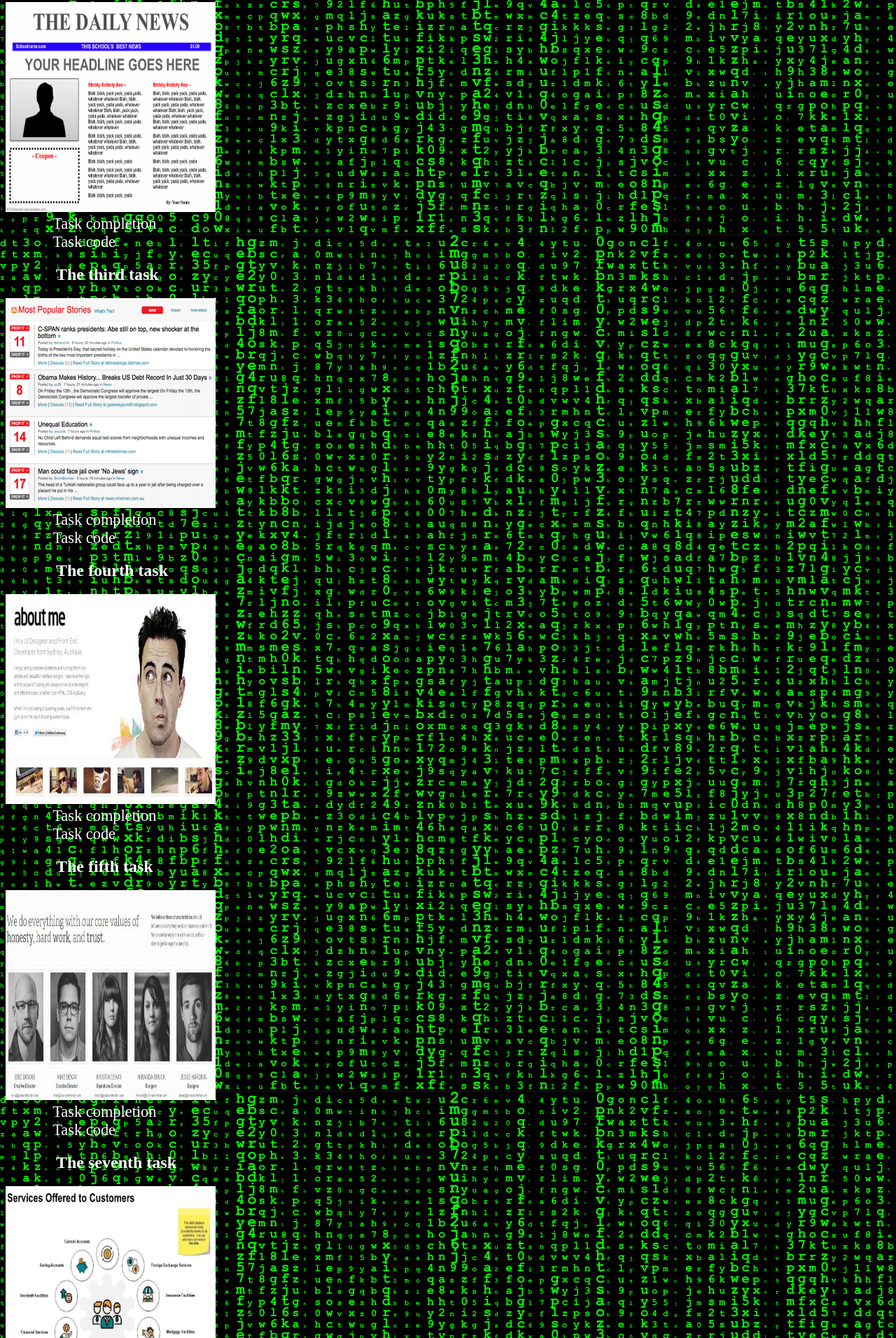
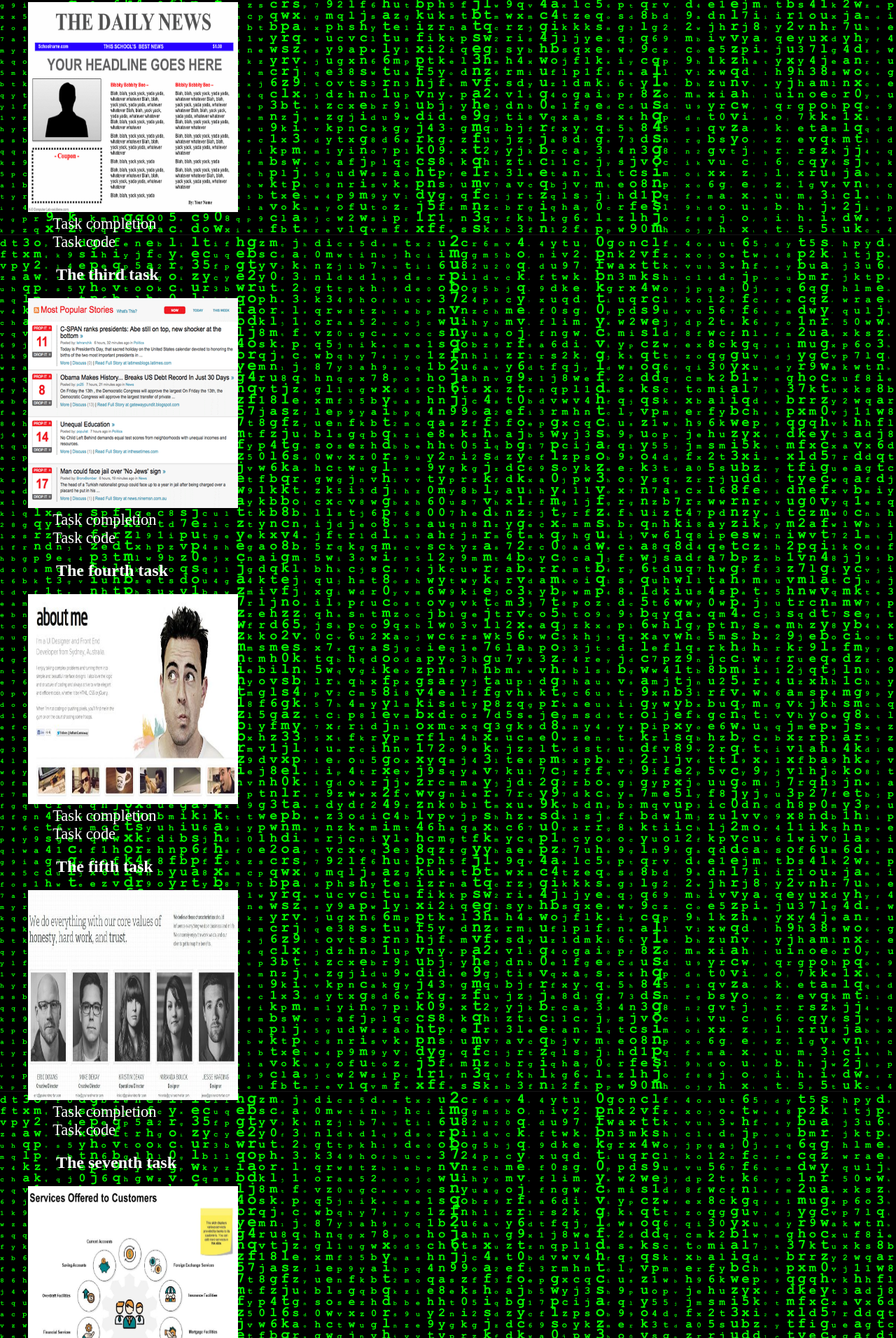
Before and after one commit to PauliusBis/My-page, a plain HTML site: page Page/project.html in a window 1280 px wide. Shown: the part 888-2800 px from the top of the page at 70% size. Drawn offline with Linux system fonts and the light colour scheme.

Commit message:
Image pading

```diff
--- a/Page/project.html
+++ b/Page/project.html
@@ -85,6 +85,9 @@ body{
 
   font-size: 1.4em;
 }
+.image{
+  padding-left: 2em;
+}
 
   </style>
 </head>
@@ -116,7 +119,7 @@ body{
 
       <div>
         <h2 class="heading">First task</h2>
-        <div><a href="Images uzd/1.png" target="-blank"><img src="Images uzd/1.png" height="300" width="300" alt="img1_1601"></a></div>
+        <div class="image"><a href="Images uzd/1.png" target="-blank"><img src="Images uzd/1.png" height="300" width="300" alt="img1_1601"></a></div>
         <div><a class="task" href="Uzduotys/1uzduotis.html">Task completion with table</a></div>
         <div><a class="task" href="Uzduotys kodas/1 uzduotis kodas table.txt">Task code</a></div>
         <div><a class="task" href="Uzduotys/1uzduotisdiv.html">Task completion with div</a></div>
@@ -125,56 +128,56 @@ body{
 
         <div>
           <h2 class="heading">Second task</h2>
-          <div><a href="Images uzd/2.png" target="-blank"><img src="Images uzd/2.png" height="300" width="300" alt="img1_1601"></a></div>
+          <div class="image"><a href="Images uzd/2.png" target="-blank"><img src="Images uzd/2.png" height="300" width="300" alt="img1_1601"></a></div>
           <div><a class="task" href="Uzduotys/2uzduotisdiv.html">Task completion</a></div>
           <div><a class="task" href="Uzduotys kodas/2 uzduotis kodas.txt">Task code</a></div>
         </div>
 
         <div>
           <h2 class="heading">The third task</h2>
-          <div><a href="Images uzd/3.png" target="-blank"><img src="Images uzd/3.png" height="300" width="300" alt="img1_1601"></a></div>
+          <div class="image"><a href="Images uzd/3.png" target="-blank"><img src="Images uzd/3.png" height="300" width="300" alt="img1_1601"></a></div>
           <div><a class="task" href="Uzduotys/3uzduotis.html">Task completion</a></div>
           <div><a class="task" href="Uzduotys kodas/3 uzduotis kodas.txt">Task code</a></div>
         </div>
 
         <div>
           <h2 class="heading">The fourth task</h2>
-          <div><a href="Images uzd/4.png" target="-blank"><img src="Images uzd/4.png" height="300" width="300" alt="img1_1601"></a></div>
+          <div class="image"><a href="Images uzd/4.png" target="-blank"><img src="Images uzd/4.png" height="300" width="300" alt="img1_1601"></a></div>
           <div><a class="task" href="Uzduotys/4uzduotis.html">Task completion</a></div>
           <div><a class="task" href="Uzduotys kodas/4 uzduotis kodas.txt">Task code</a></div>
         </div>
 
         <div>
           <h2 class="heading">The fifth task</h2>
-          <div><a href="Images uzd/5.png" target="-blank"><img src="Images uzd/5.png" height="300" width="300" alt="img1_1601"></a></div>
+          <div class="image"><a href="Images uzd/5.png" target="-blank"><img src="Images uzd/5.png" height="300" width="300" alt="img1_1601"></a></div>
           <div><a class="task" href="Uzduotys/5uzduotis.html">Task completion</a></div>
           <div><a class="task" href="Uzduotys kodas/5 uzduotis kodas.txt">Task code</a></div>
         </div>
 
         <div>
           <h2 class="heading">The seventh task</h2>
-          <div><a href="Images uzd/7.png" target="-blank"><img src="Images uzd/7.png" height="300" width="300" alt="img1_1601"></a></div>
+          <div class="image"><a href="Images uzd/7.png" target="-blank"><img src="Images uzd/7.png" height="300" width="300" alt="img1_1601"></a></div>
           <div><a class="task" href="Uzduotys/7uzduotis/7uzduotis.html">Task completion</a></div>
           <div><a class="task" href="Uzduotys kodas/7 uzduotis kodas.txt">Task code</a></div>
         </div>
 
         <div>
           <h2 class="heading">The eighth task</h2>
-          <div><a href="Images uzd/8.png" target="-blank"><img src="Images uzd/8.png" height="300" width="300" alt="img1_1601"></a></div>
+          <div class="image"><a href="Images uzd/8.png" target="-blank"><img src="Images uzd/8.png" height="300" width="300" alt="img1_1601"></a></div>
           <div><a class="task" href="Uzduotys/8uzduotis/8uzduotis.html">Task completion</a></div>
           <div><a class="task" href="Uzduotys kodas/8 uzduotis kodas.txt">Task code</a></div>
         </div>
 
         <div>
           <h2 class="heading">The ninth task</h2>
-          <div><a href="Images uzd/9.png" target="-blank"><img src="Images uzd/9.png" height="300" width="300" alt="img1_1601"></a></div>
+          <div class="image"><a href="Images uzd/9.png" target="-blank"><img src="Images uzd/9.png" height="300" width="300" alt="img1_1601"></a></div>
           <div><a class="task" href="Uzduotys/9uzduotis/9uzduotis.html">Task completion</a></div>
           <div><a class="task" href="Uzduotys kodas/9 uzduotis kodas.txt">Task code</a></div>
         </div>
 
         <div>
           <h2 class="heading">The tenth task</h2>
-          <div><a href="Images uzd/10.png" target="-blank"><img src="Images uzd/10.png" height="300" width="300" alt="img1_1601"></a></div>
+          <div class="image"><a href="Images uzd/10.png" target="-blank"><img src="Images uzd/10.png" height="300" width="300" alt="img1_1601"></a></div>
           <div><a class="task" href="Uzduotys/10uzduotis/10uzduotis.html">Task completion</a></div>
           <div><a class="task" href="Uzduotys kodas/10 uzduotis kodas.txt">Task code</a></div>
         </div>
```
